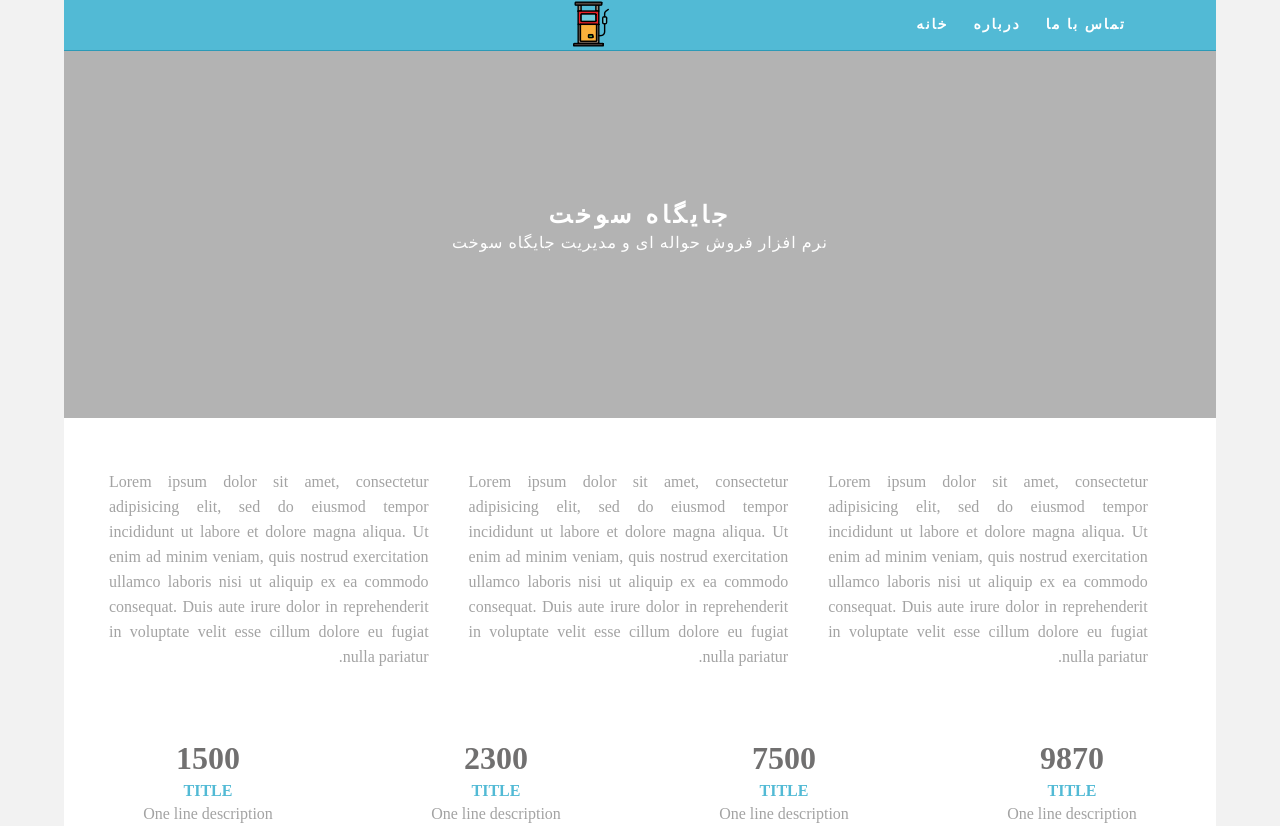
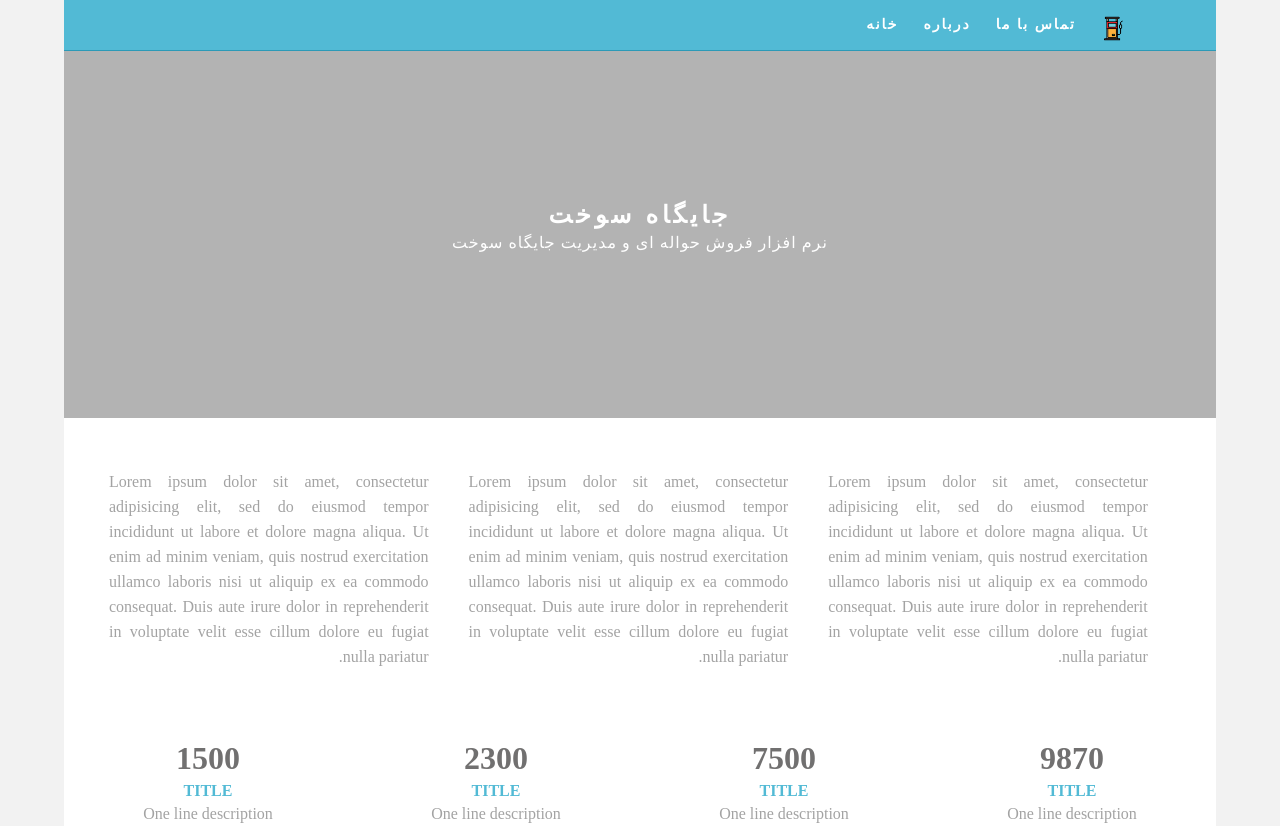
Before and after one commit to armanpendar/jaygahsookht, a plain HTML site: page index.html in a window 1280 px wide. Shown: the top 826 px of the page. Drawn offline with Linux system fonts and the light colour scheme.

Commit message:
Update index.html

```diff
--- a/index.html
+++ b/index.html
@@ -2,8 +2,8 @@
 <html dir="rtl" lang="fa">
 <head>
 <meta charset="utf-8">
+<meta name="viewport" content="width=device-width, initial-scale=1">
 <meta http-equiv="X-UA-Compatible" content="IE=edge">
-<meta name="viewport" content="width=device-width, initial-scale=1">
 <title>Light Theme</title>
 <link href="css/singlePageTemplate.css" rel="stylesheet" type="text/css">
 <!--The following script tag downloads a font from the Adobe Edge Web Fonts server for use within the web page. We recommend that you do not modify it.-->
@@ -21,12 +21,12 @@
 <div class="container">
   <!-- Navigation -->
   <header>
-    <img src="images/pump1.png" width="48" height="48" alt="">
 <nav>
       <ul>
         <li><a href="#hero">خانه</a></li>
         <li><a href="#about">درباره</a></li>
         <li> <a href="#contact">تماس با ما</a></li>
+		<li> <img src="images/pump1.png"  width="25" height="25" alt=""></li>
       </ul>
     </nav>
   </header>
```
